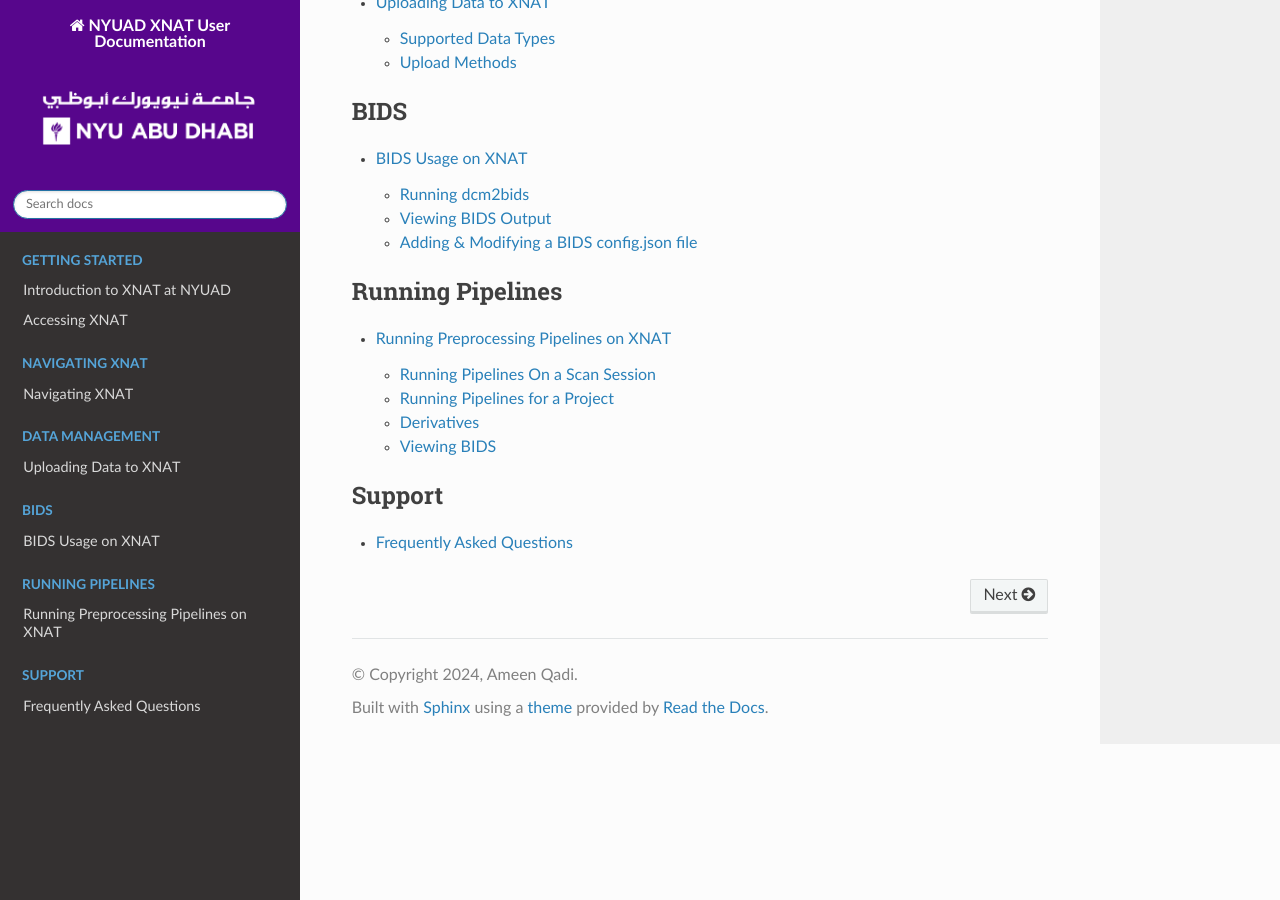
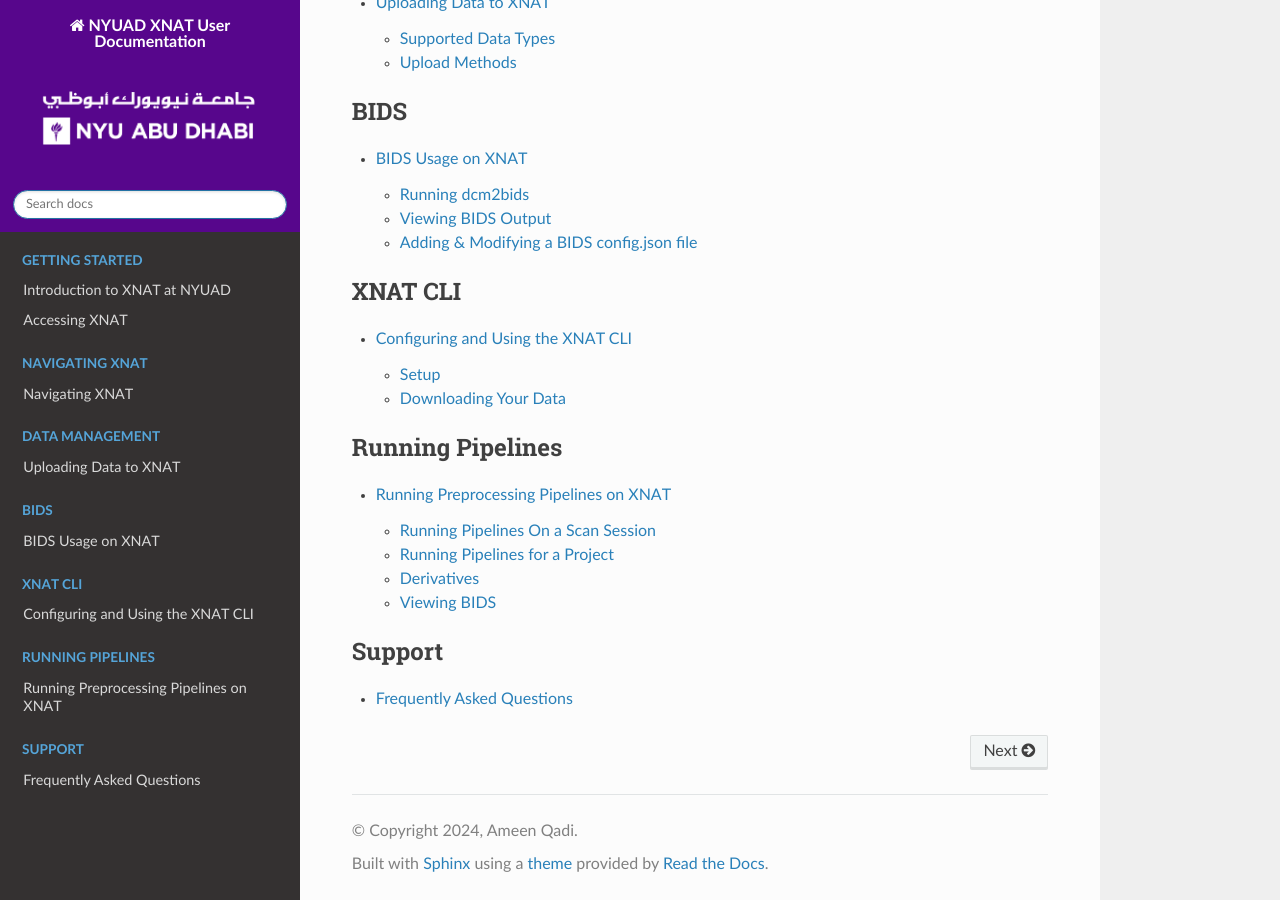
Before and after one commit to BioMedicalImaging-Core-NYUAD/xnat-docs, a Sphinx documentation site: the page built from source/index.rst, in a window 1280 px wide and 900 px high, scrolled down 721 px. Built offline with Sphinx 7.4.7 and the Read the Docs theme 3.1.0, drawn with Linux system fonts in a browser that asks for light colours; pages that are not in the unit, such as notebooks, are missing from menus; some of the changed lines change nothing that is shown.

Commit message:
Added XNAT CLI configuration and usage instructions

```diff
--- a/source/index.rst
+++ b/source/index.rst
@@ -33,6 +33,11 @@
    bids/view_BIDS
    bids/config_file
 
+.. toctree::
+   :maxdepth: 2
+   :caption: XNAT CLI
+
+   xnat_cli/cli
 
 .. toctree::
    :maxdepth: 2
--- /dev/null
+++ b/source/xnat_cli/cli.rst
@@ -0,0 +1,131 @@
+Configuring and Using the XNAT CLI
+==================================
+
+
+Downloading data stored on XNAT can be done using a custom-made command line interface developed by Amr Shadid and Soumen Mohanty. This option allows you to download DICOM, NIfTI BIDS data directly from XNAT. This functionality requires the usage of a conda environment:
+
+
+Setup
+-----
+
+1. Create a Conda Environment
+^^^^^^^^^^^^^^^^^^^^^^^^^^^^^
+.. raw:: html
+
+   Create a <a href="https://conda.io/projects/conda/en/latest/user-guide/install/index.html" target="_blank">conda</a> environment to install the specific python version and dependencies for the script, and activate it.
+
+.. code-block:: bash
+
+      cd ~
+      conda create --name myenv python=3.9
+      conda activate myenv
+
+2. Step 2: Download the XNAT CLI tool using pip
+^^^^^^^^^^^^^^^^^^^^^^^^^^^^^^^^^^^^^^^^^^^^^^^
+
+.. code-block:: bash
+
+      pip install xnat-cli-tool
+
+
+3. Generate XNAT alias (This only needs to be done once)
+^^^^^^^^^^^^^^^^^^^^^^^^^^^^^^^^^^^^^^^^^^^^^^^^^^^^^^^^
+
+.. raw:: html
+
+   Log onto <a href="https://xnat.abudhabi.nyu.edu/" target="_blank">XNAT</a>, click on your name after “Logged in as:”. This will take you to the *Manage User Login and Profile* page
+
+|
+.. image:: ../_static/alias_1.png
+
+|
+Click on the “Manage Alias Tokens” tab in the left side of the page
+
+      .. image:: ../_static/alias_2.png
+|
+Click on “View” on any unexpired token. A new window will pop up.
+
+     .. image:: ../_static/alias_3.png
+|
+Copy and paste the “Alias” and the “Secret” fields into the command in the next step. They serve as a username and password for the script to access XNAT using your account
+
+    .. image:: ../_static/alias_4.png
+
+
+Run the following command in the terminal:
+
+.. code-block:: bash
+
+      xt login <alias> <secret>
+
+Hit **Enter** to accept the default. If successful, you should see something like:
+
+.. code-block:: bash
+
+      This is a Beta version of the XNAT CLI Tool. For assistance, please contact: nyuad.xnat@nyu.edu
+      Config file not found. A new one will be created with default values.
+      Enter the XNAT server URL [http://10.230.12.52]:
+      Logged in successfully with username: 22967446-acb9-4324-9ddc-9aa982767b2a
+
+This will create an alias that logs you into XNAT every time you download data using this functionality, which can be found in ~/.config/xnat_cli/config.json. This step will need to be repeated when the token expires (Step 3, screenshot 3).
+
+Downloading Your Data
+---------------------
+
+After installation, use the following command to download your data:
+
+.. code-block:: bash
+
+      xt $DOWNLOAD_OPTION -s $SUBJECT_ID -p $PROJECT_ID -o $OUTPUT_PATH
+
+The variables correspond to the following:
+
+$DOWNLOAD_OPTION: download_dicom, download_bids
+
+-s $SUBJECT_ID: subject ID
+
+-p $PROJECT_ID: project ID
+
+-o $OUTPUT_PATH: download location
+
+
+To find the project and subject IDs, navigate to the project page on XNAT:
+
+     .. image:: ../_static/proj_id.png
+
+|
+Downloading DICOM data for one subject
+^^^^^^^^^^^^^^^^^^^^^^^^^^^^^^^^^^^^^^
+To download a subject's DICOM data, include the download_dicom option, subject ID, and project ID, i.e.:
+
+.. code-block:: bash
+
+      xt download_dicom -s Subject_0017 -p BrainImagingCore_anat_2024_001 -o ~/Downloads/
+
+Downloading BIDS data for one subject
+^^^^^^^^^^^^^^^^^^^^^^^^^^^^^^^^^^^^^
+To download a subject's BIDS data, include the download_bids option, subject ID, and project ID, i.e.:
+
+.. code-block:: bash
+
+      xt download_bids -s Subject_0017 -p BrainImagingCore_anat_2024_001 -o ~/Downloads/
+
+**Note: This only works if the subject's data has been converted to BIDS first**
+
+Downloading a project
+^^^^^^^^^^^^^^^^^^^^^
+To download all the data in a project, include only the project ID, i.e.:
+
+.. code-block:: bash
+
+      xt download_bids -p BrainImagingCore_anat_2024_001 -o ~/Downloads/
+
+
+Downloading a subject’s data from all projects
+^^^^^^^^^^^^^^^^^^^^^^^^^^^^^^^^^^^^^^^^^^^^^^
+
+To download a subject’s data from every project it is located in, include only the subject ID, i.e.:
+
+.. code-block:: bash
+
+      xt download_bids -s Subject_0017 -o ~/Downloads/
```
Also changed, not shown: source/_static/alias_1.png (added), source/_static/alias_2.png (added), source/_static/alias_3.png (added), source/_static/alias_4.png (added), source/_static/proj_id.png (added), 12 other files.
